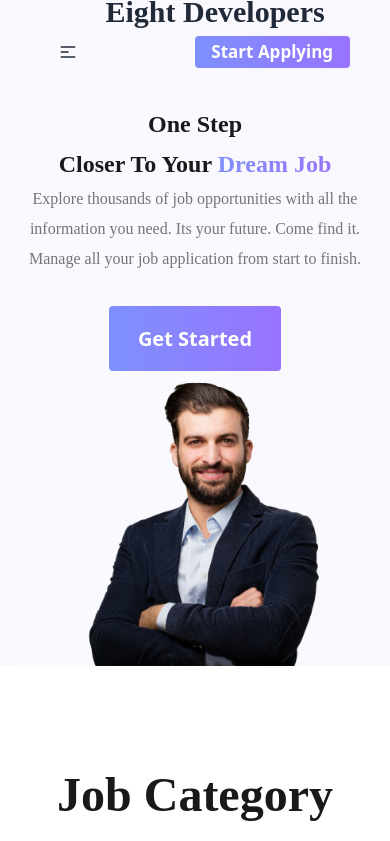
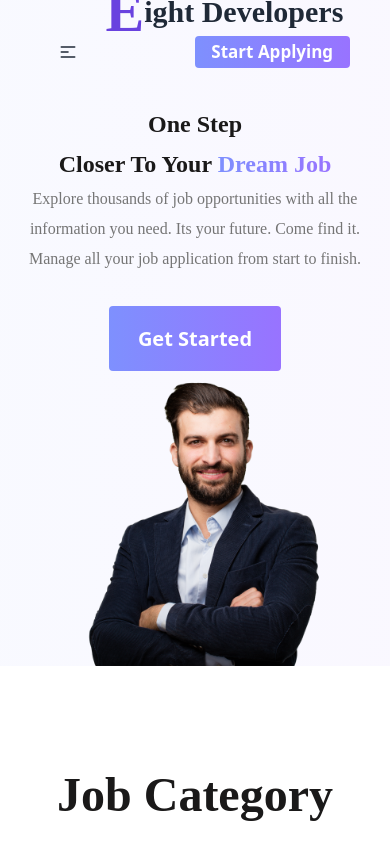
Before and after one commit to rejaul360/Assingment_09, a React (Vite) app: page / in a window 390 px wide. Shown: the top 841 px of the page. Built offline with nearby package versions, Linux system fonts and the light colour scheme.

Commit message:
applied jobs

```diff
--- a/src/components/Headers/Headers.css
+++ b/src/components/Headers/Headers.css
@@ -17,4 +17,20 @@ a {
         margin-bottom: 10px;
 
     }
+    .title_e{
+
+
+        font-size: 17px;
+
+        color: #6942df;
+      }
   }
+  .title_e{
+    color: #8786FE;
+    font-family: 'Manrope';
+    font-style: normal;
+    font-weight: 700;
+    font-size: 58px;
+    line-height: 22px;
+    color: #6942df;
+  }
--- a/src/components/Headers/Headers.jsx
+++ b/src/components/Headers/Headers.jsx
@@ -18,7 +18,7 @@ const Headers = () => {
                         <li><Link to='/blog'>BLog</Link></li>
                         </ul>
                     </div>
-                    <Link to="/" className="btn btn-ghost normal-case text-3xl p-0 bg_color ">Eight Developers</Link>
+                    <Link to="/" className="btn btn-ghost normal-case text-3xl p-0 bg_color "> <span className='title_e'>E</span>ight Developers</Link>
                 </div>
                 <div className="navbar-center hidden lg:flex">
                     <ul className="menu menu-horizontal px-1">
```
